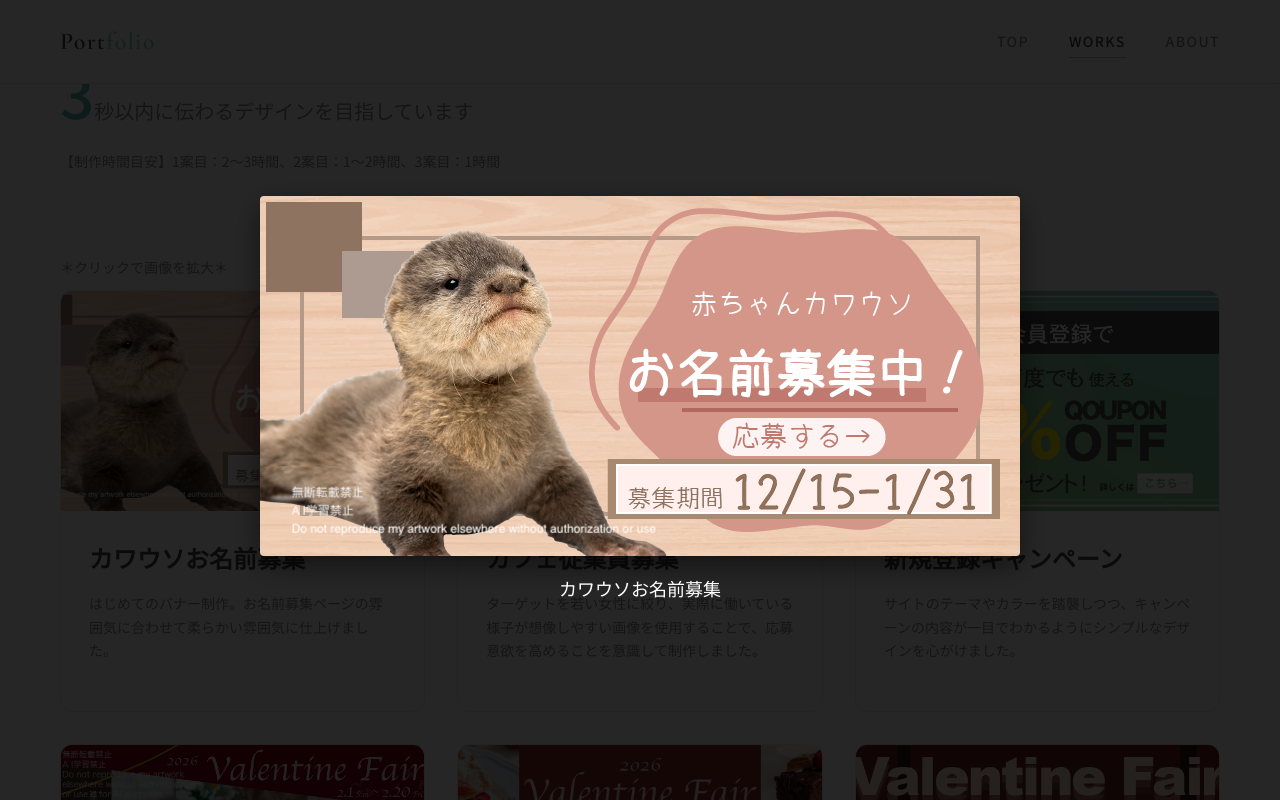
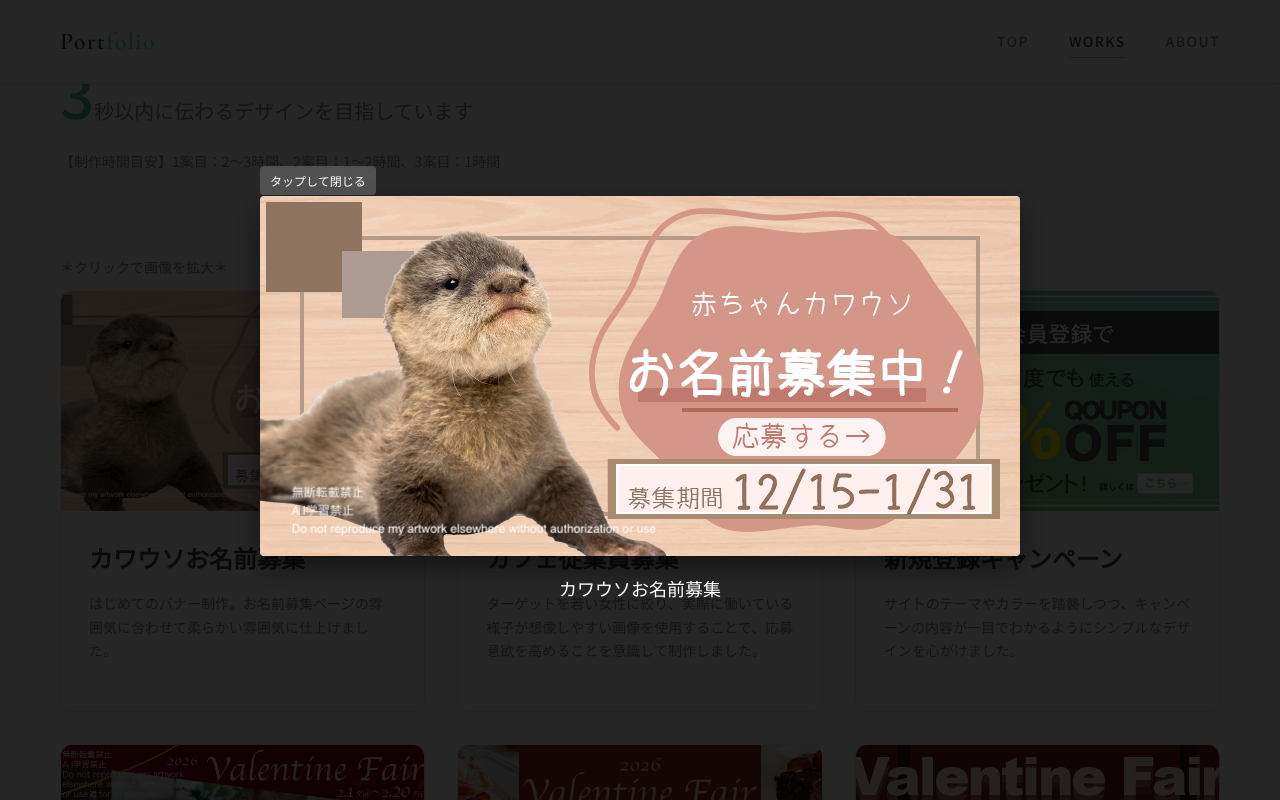
Before and after one commit to Matsumi0810/MyPortfolio, a React (Vite) app: page /works in a window 1280 px wide. Both pictures are taken after a click on the element 242 px from the left and 1655 px from the top of the page. Shown: the part 1255-2055 px from the top of the page. Built offline with nearby package versions, Linux system fonts and the light colour scheme.

Commit message:
ワークスモーダル表示修正

```diff
--- a/src/Pages/Works/Works.jsx
+++ b/src/Pages/Works/Works.jsx
@@ -1,4 +1,4 @@
-import { useState } from "react";
+import { useState, useEffect } from "react";
 import { Link } from "react-router-dom";
 import Header from "../../Components/Header/Header.jsx";
 import Footer from "../../Components/Footer/Footer.jsx";
@@ -11,7 +11,7 @@ const works = [
     image: "/images/aquarium.png",
     link: "https://aquarium-rho.vercel.app/",
     desc: "HTML・CSS・JavaScriptで制作した水族館のWEBサイトです。jsでアニメーションを実装し、動きのあるサイトに仕上げました。初めて作ったウェブサイトなので、時間もかかり、作りきれていないページもありますが、学びも多かったです。性格診断のページはこだわったので、ぜひ遊んでみてください!",
-    tags: ["HTML", "CSS", "JavaScript","初制作"],
+    tags: ["HTML", "CSS", "JavaScript", "初制作"],
     time: "制作期間：約14日",
   },
   {
@@ -107,6 +107,18 @@ function Works() {
     setSelectedImage(null);
   };
 
+  useEffect(() => {
+    if (selectedImage) {
+      document.body.style.overflow = "hidden";
+    } else {
+      document.body.style.overflow = "unset";
+    }
+
+    return () => {
+      document.body.style.overflow = "unset";
+    };
+  }, [selectedImage]);
+
   return (
     <div className={styles.page}>
       <Header />
@@ -125,7 +137,7 @@ function Works() {
           </p>
         </div>
         <section className={styles.worksSection}>
-        {/* ウェブサイト＝＝＝＝＝＝＝＝＝＝＝＝＝＝＝＝＝＝＝＝＝＝＝＝＝＝＝＝ */}
+          {/* ウェブサイト＝＝＝＝＝＝＝＝＝＝＝＝＝＝＝＝＝＝＝＝＝＝＝＝＝＝＝＝ */}
           <h3 className={styles.worksCategory}>Site</h3>
           <p className={styles.workNote}>＊クリックでサイトに移動＊</p>
           <div className={styles.worksGrid}>
@@ -237,6 +249,8 @@ function Works() {
       {selectedImage && (
         <div className={styles.modalOverlay} onClick={closeModal}>
           <div className={styles.modalContent}>
+            <span className={styles.closeGuide}>タップして閉じる</span>
+
             <img
               src={selectedImage.image}
               alt={selectedImage.title}
@@ -246,7 +260,6 @@ function Works() {
           </div>
         </div>
       )}
-
       <Footer />
     </div>
   );
--- a/src/Pages/Works/Works.module.scss
+++ b/src/Pages/Works/Works.module.scss
@@ -72,7 +72,8 @@
   padding: 4rem 6rem 10rem;
 }
 
-.worksGrid ,.bannersGrid {
+.worksGrid,
+.bannersGrid {
   display: grid;
   grid-template-columns: repeat(auto-fill, minmax(34rem, 1fr));
   gap: 3.2rem;
@@ -222,6 +223,7 @@
   z-index: 1000;
   padding: 2rem;
   cursor: zoom-out;
+  touch-action: none;
 }
 
 .modalContent {
@@ -231,6 +233,19 @@
   display: flex;
   flex-direction: column;
   align-items: center;
+}
+
+.closeGuide {
+  position: absolute;
+  top: -3rem;
+  left: 0;
+  color: #ffffff;
+  font-size: 1.2rem;
+  background: rgba(255, 255, 255, 0.2);
+  padding: 0.4rem 1rem;
+  border-radius: 0.4rem;
+  backdrop-filter: blur(4px);
+  pointer-events: none;
 }
 
 .modalImage {
```
